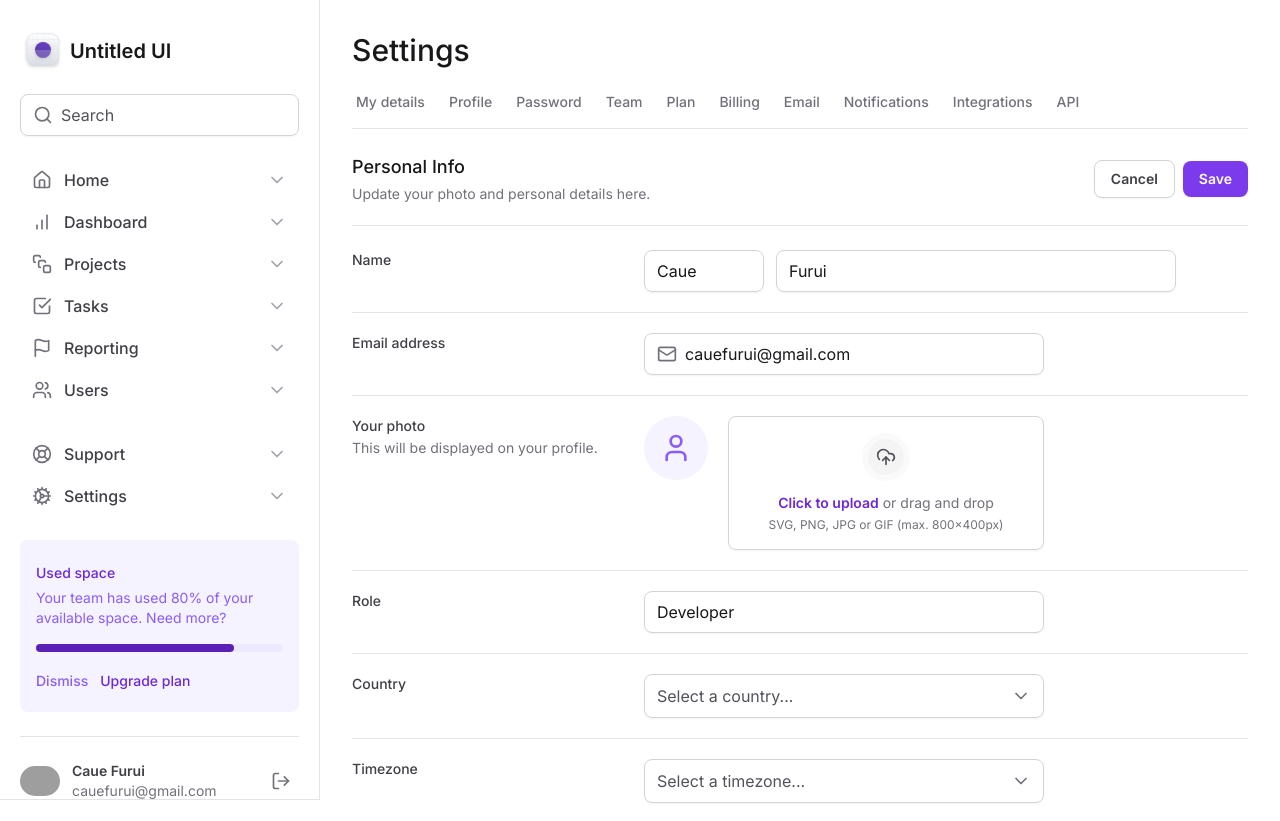
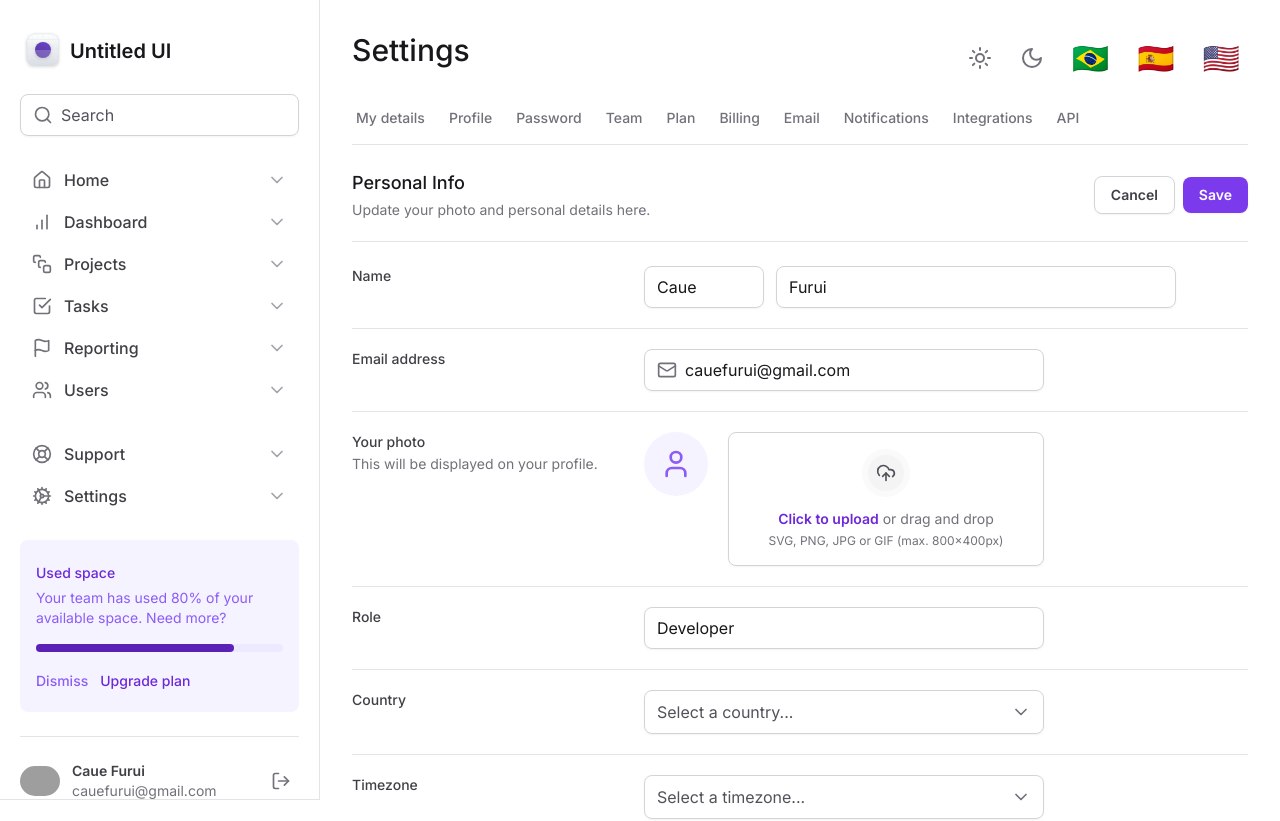
Before and after one commit to CaueFurui/tailwind-next, a Next.js app: page / in a window 1280 px wide. Shown: the top 821 px of the page. Built offline with nearby package versions, Linux system fonts and the light colour scheme; grey boxes are pictures that could not be loaded.

Commit message:
feat: adding dark/light mode change and flags to change lenguage

```diff
--- a/package.json
+++ b/package.json
@@ -17,6 +17,7 @@
     "framer-motion": "^11.0.28",
     "lucide-react": "^0.367.0",
     "next": "14.1.4",
+    "next-themes": "^0.3.0",
     "react": "^18",
     "react-dom": "^18",
     "tailwind-merge": "^2.2.2",
--- a/src/app/layout.tsx
+++ b/src/app/layout.tsx
@@ -1,14 +1,18 @@
-import type { Metadata } from 'next'
+'use client'
+
+// import type { Metadata } from 'next'
 import { Inter } from 'next/font/google'
 import './globals.css'
+import { motion } from 'framer-motion'
 import { Sidebar } from '@/components/Sidebar'
+import { ThemeProvider } from 'next-themes'
 
 const inter = Inter({ subsets: ['latin'] })
 
-export const metadata: Metadata = {
-  title: 'Create Next App',
-  description: 'Generated by create next app',
-}
+// export const metadata: Metadata = {
+//   title: 'Create Next App',
+//   description: 'Generated by create next app',
+// }
 
 export default function RootLayout({
   children,
@@ -18,12 +22,14 @@ export default function RootLayout({
   return (
     <html lang="en" className="antialiased">
       <body className={inter.className}>
+        <ThemeProvider attribute="class" enableSystem>
           <div className="min-h-screen lg:grid lg:grid-cols-app dark:bg-zinc-900">
             <Sidebar />
             <main className="max-w-[100vw] px-4 pb-12 pt-24 lg:col-start-2 lg:px-8 lg:pt-8">
               {children}
             </main>
           </div>
+        </ThemeProvider>
       </body>
     </html>
   )
--- a/src/app/page.tsx
+++ b/src/app/page.tsx
@@ -1,18 +1,51 @@
+'use client'
+
 import { SettingsTabs } from '@/components/SettingsTabs'
 import * as Input from '@/components/Input'
-import { Bold, Italic, Link, List, ListOrdered, Mail } from 'lucide-react'
+import {
+  Bold,
+  Italic,
+  Link,
+  List,
+  ListOrdered,
+  Mail,
+  Moon,
+  Sun,
+} from 'lucide-react'
 import * as FileInput from '@/components/Form/FileInput'
 import { Select } from '@/components/Form/Select'
 import { SelectItem } from '@/components/Form/Select/SelectItem'
 import { TextArea } from '@/components/Form/TextArea'
 import { Button } from '@/components/Button'
+import { useTheme } from 'next-themes'
 
 export default function Home() {
+  const { _, setTheme } = useTheme()
+
   return (
     <>
-      <h1 className="text-3xl font-medium text-zinc-900 dark:text-zinc-100">
-        Settings
-      </h1>
+      <div className="flex justify-between">
+        <h1 className="text-3xl font-medium text-zinc-900 dark:text-zinc-100">
+          Settings
+        </h1>
+        <div className="flex gap-3">
+          <Button variant="ghost" onClick={() => setTheme('light')}>
+            <Sun />
+          </Button>
+          <Button variant="ghost" onClick={() => setTheme('dark')}>
+            <Moon />
+          </Button>
+          <Button variant="ghost" onClick={() => console.log('sds')}>
+            <span className="text-3xl">🇧🇷</span>
+          </Button>
+          <Button variant="ghost" onClick={() => console.log('sds')}>
+            <span className="text-3xl">🇪🇸</span>
+          </Button>
+          <Button variant="ghost" onClick={() => console.log('sds')}>
+            <span className="text-3xl">🇺🇸</span>
+          </Button>
+        </div>
+      </div>
       <SettingsTabs />
 
       <div className="mt-6 flex flex-col">
--- a/tailwind.config.ts
+++ b/tailwind.config.ts
@@ -1,6 +1,7 @@
 import type { Config } from 'tailwindcss'
 
 const config: Config = {
+  darkMode: 'class',
   content: ['./src/**/*.tsx'],
   theme: {
     extend: {
```
Also changed, not shown: 1 other file (tests, documents, lock files or other folders). Lines whose indentation alone changed are shown as unchanged.
